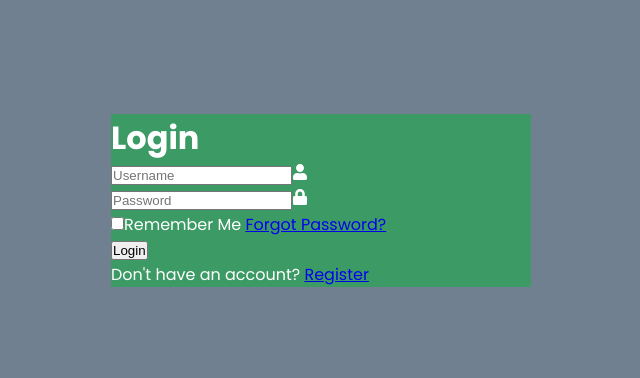
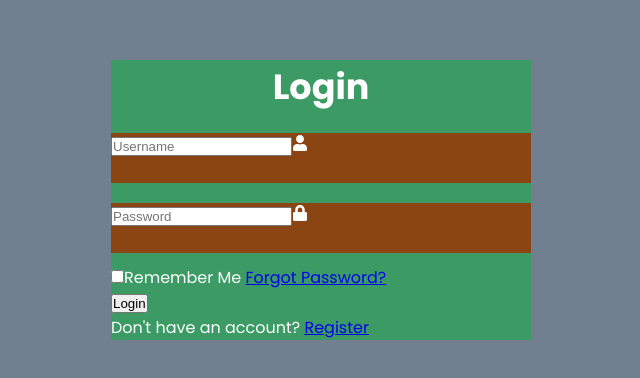
Before and after one commit to TintinSDev/React.js-Login-Form, a React (Create React App) app: page / in a window 1280 px wide. Shown: the part 200-578 px from the top of the page, without its empty margins (319-959 px from the left). Built offline with nearby package versions, Linux system fonts and the light colour scheme; a web font is replaced by a local one.

Commit message:
imput css

```diff
--- a/src/Components/LoginForm/LoginForm.css
+++ b/src/Components/LoginForm/LoginForm.css
@@ -7,3 +7,20 @@
     box-shadow: 0 5px 10px rgba(0,0,0,0.15); */
 
 }
+
+.wrapper h1 {
+    font-size: 35px;
+    text-align: center;
+}
+
+.wrapper .input-box {
+    margin: 20px 0 12px 0;
+    position: relative;
+    width: 100%;
+    height: 50px;
+    background: saddlebrown;
+}
+
+.input-box input {
+
+}
```
